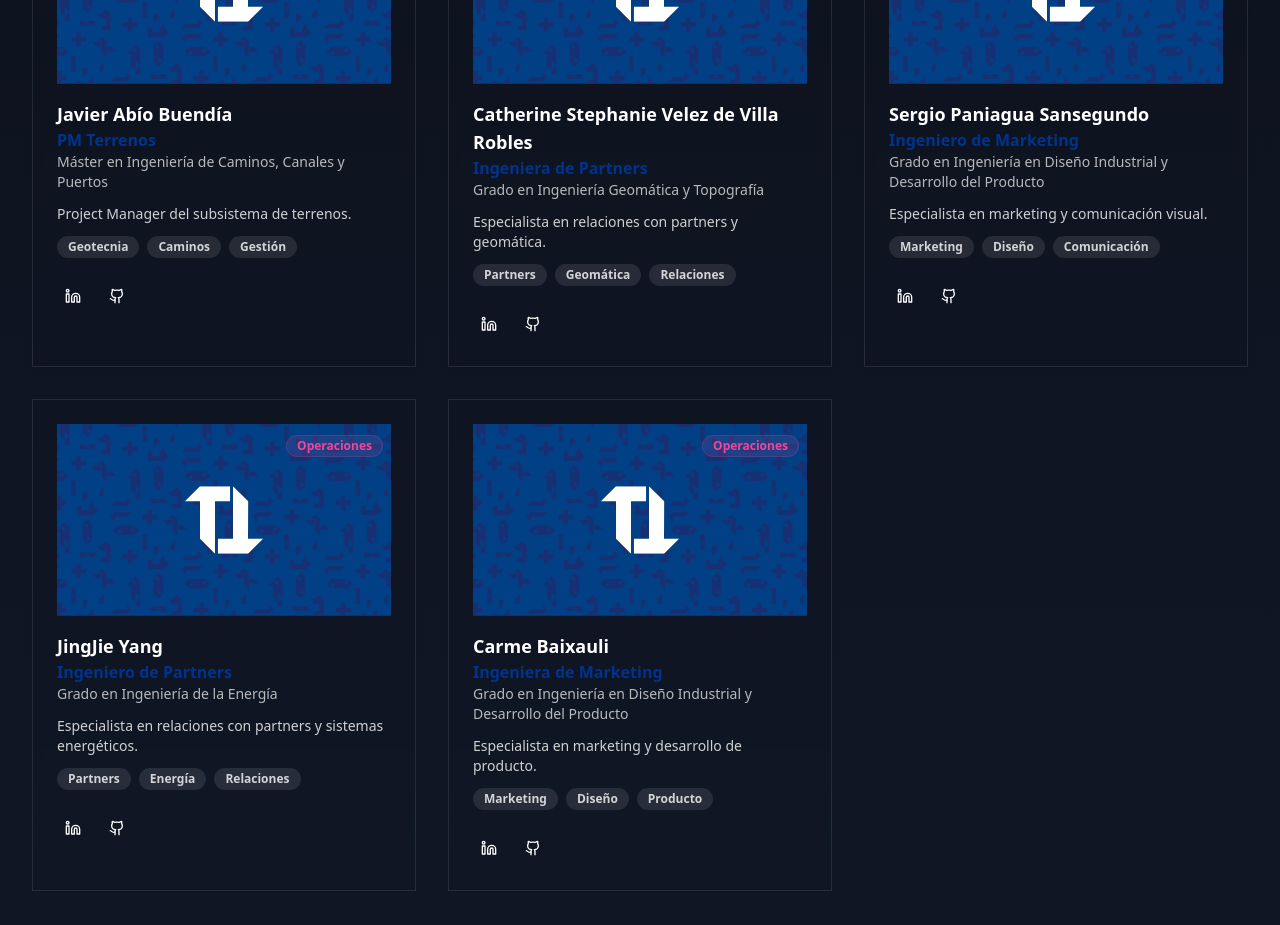
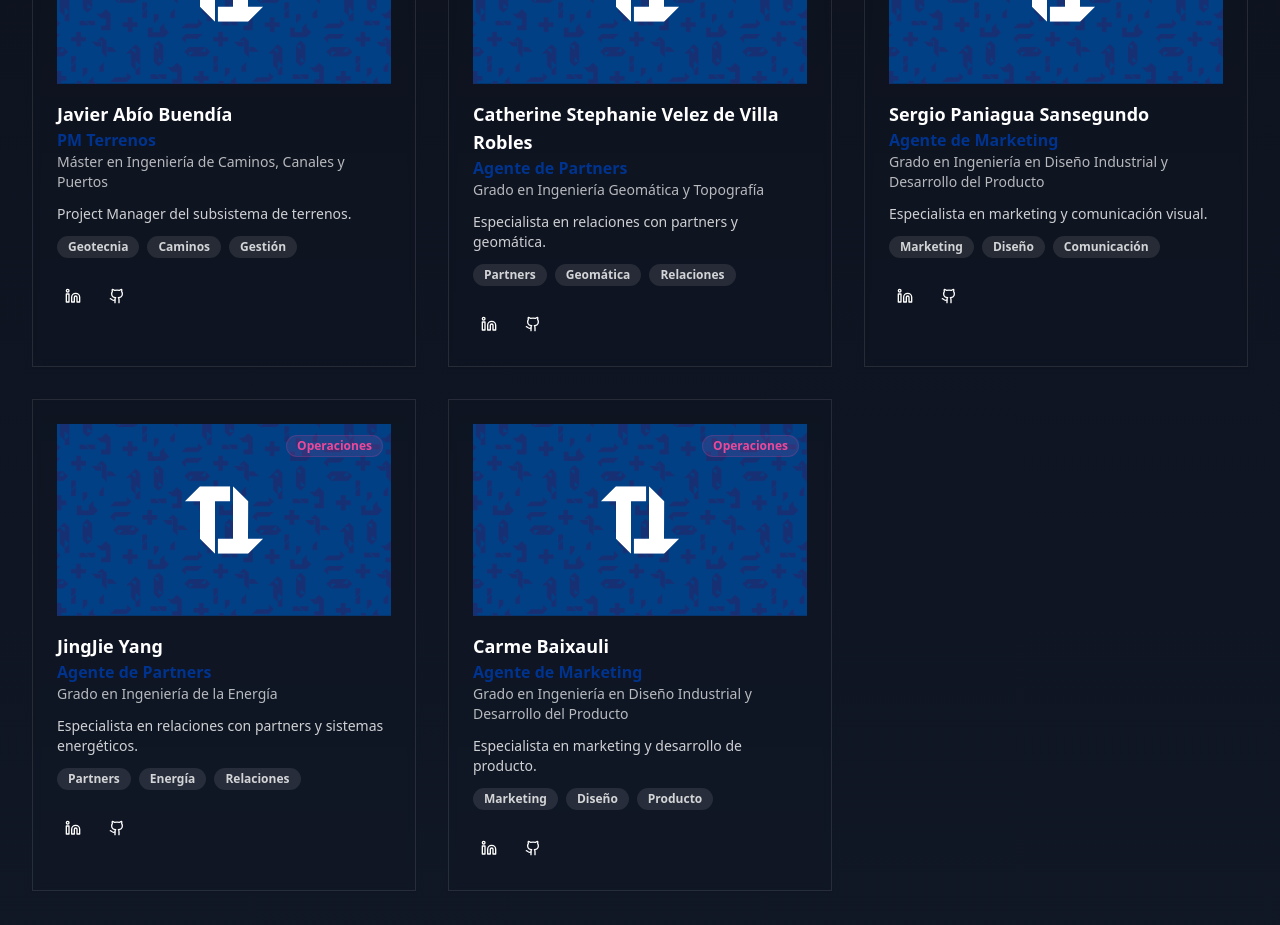
Before and after one commit to irenemg8/talpa, a Next.js app: page /equipo in a window 1280 px wide. Shown: the part 5140-6065 px from the top of the page. Built offline with nearby package versions, Linux system fonts and the light colour scheme.

Commit message:
Cambios Irene |
Cambiar roles partners y marketing

```diff
--- a/app/equipo/page.tsx
+++ b/app/equipo/page.tsx
@@ -268,7 +268,7 @@ export default function EquipoPage() {
     // Operaciones
     {
       name: "Catherine Stephanie Velez de Villa Robles",
-      role: "Ingeniera de Partners",
+      role: "Agente de Partners",
       subsystem: "Operaciones",
       degree: "Grado en Ingeniería Geomática y Topografía",
       skills: ["Partners", "Geomática", "Relaciones"],
@@ -277,7 +277,7 @@ export default function EquipoPage() {
     },
     {
       name: "Sergio Paniagua Sansegundo",
-      role: "Ingeniero de Marketing",
+      role: "Agente de Marketing",
       subsystem: "Operaciones",
       degree: "Grado en Ingeniería en Diseño Industrial y Desarrollo del Producto",
       skills: ["Marketing", "Diseño", "Comunicación"],
@@ -286,7 +286,7 @@ export default function EquipoPage() {
     },
     {
       name: "JingJie Yang",
-      role: "Ingeniero de Partners",
+      role: "Agente de Partners",
       subsystem: "Operaciones",
       degree: "Grado en Ingeniería de la Energía",
       skills: ["Partners", "Energía", "Relaciones"],
@@ -295,7 +295,7 @@ export default function EquipoPage() {
     },
     {
       name: "Carme Baixauli",
-      role: "Ingeniera de Marketing",
+      role: "Agente de Marketing",
       subsystem: "Operaciones",
       degree: "Grado en Ingeniería en Diseño Industrial y Desarrollo del Producto",
       skills: ["Marketing", "Diseño", "Producto"],
--- a/lib/i18n.ts
+++ b/lib/i18n.ts
@@ -512,9 +512,9 @@ const esTranslations = {
     pmElectrical: "PM Electrical",
     ingenieroElectrical: "Ingeniero Eléctrico",
     pmMarketing: "PM Marketing",
-    ingenieroMarketing: "Ingeniero de Marketing",
+    ingenieroMarketing: "Agente de Marketing",
     pmPartners: "PM Partners",
-    ingenieroPartners: "Ingeniero de Partners",
+    ingenieroPartners: "Agente de Partners",
     // Subsistemas
     direccion: "Dirección",
     control: "Control",
@@ -1241,9 +1241,9 @@ const enTranslations = {
     pmElectrical: "PM Electrical",
     ingenieroElectrical: "Electrical Engineer",
     pmMarketing: "PM Marketing",
-    ingenieroMarketing: "Marketing Engineer",
+    ingenieroMarketing: "Marketing Agent",
     pmPartners: "PM Partners",
-    ingenieroPartners: "Partners Engineer",
+    ingenieroPartners: "Partners Agent",
     // Subsystems
     direccion: "Management",
     control: "Control",
```
